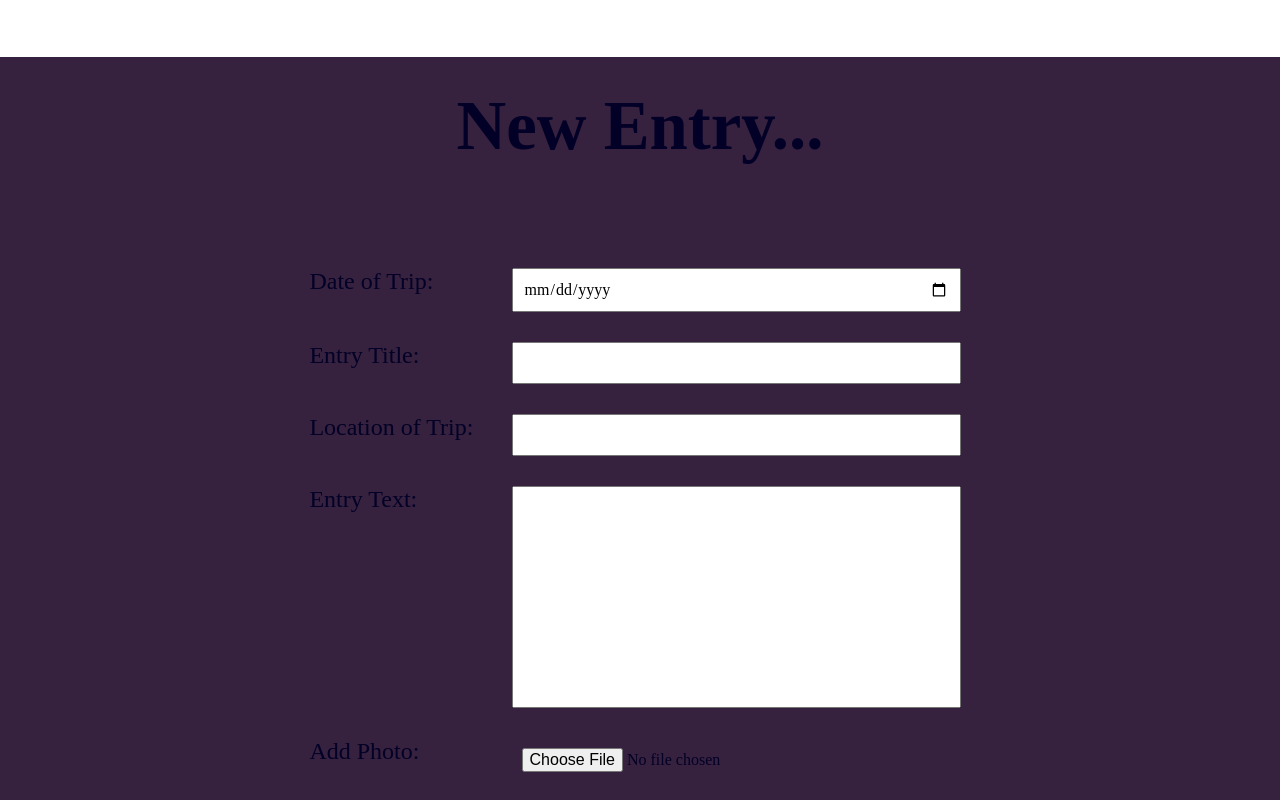
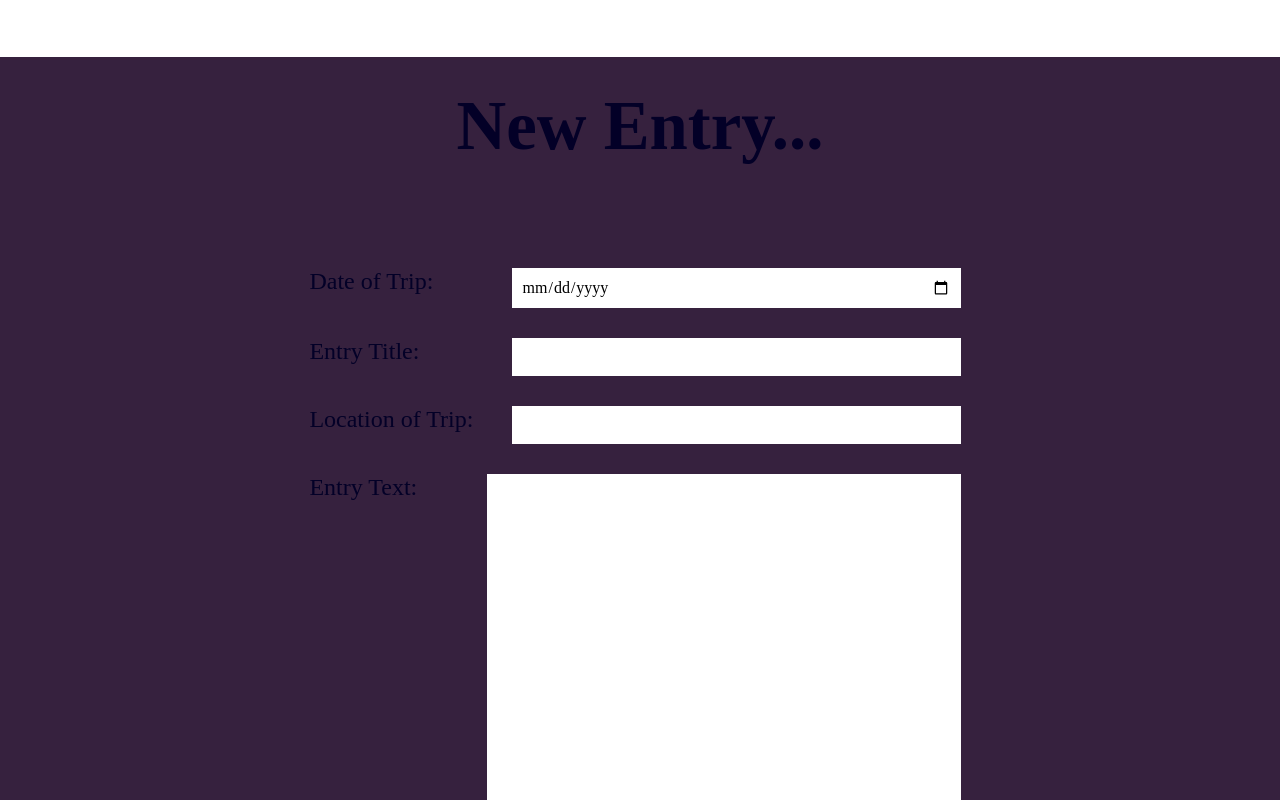
Before and after one commit to haleymor/haleyMorrisProjectFive, a React (Create React App) app: page / in a window 1280 px wide. Both pictures are taken after a click on the icon 1249 px from the left and 32 px from the top of the page. Shown: the top 800 px of the page. Built offline with nearby package versions, Linux system fonts and the light colour scheme; a web font is replaced by a local one.

Commit message:
styling for entry section, replace entry text input with textarea

```diff
--- a/src/App.css
+++ b/src/App.css
@@ -84,6 +84,7 @@ font-family: 'Oxygen', sans-serif; */
 .input input {
   padding: 10px;
   margin: 0 10px;
+  border: none;
 }
 
 .formSection h1 {
@@ -92,8 +93,10 @@ font-family: 'Oxygen', sans-serif; */
   color: #030027;
 }
 
-.formSection .entryText input {
-  padding: 100px 0;
+.formSection .entryText textarea {
+  resize: none;
+  margin: 0 10px;
+  border: none;
 }
 
 .appHeader {
@@ -170,6 +173,32 @@ font-family: 'Oxygen', sans-serif; */
   z-index: -1;
 }
 
+.singleEntry {
+  background: #FDFFFC;
+  border: 2px solid #030027;
+  margin: 30px 150px;
+}
+
+.singleEntry h5 {
+  font-family: 'Indie Flower';
+  font-size: 3rem;
+  margin: 0;
+  padding-top: 30px;
+  text-transform: uppercase;
+  color: #030027;
+}
+
+.singleEntry h6 {
+  font-size: 1rem;
+  margin: 0;
+}
+
+.singleEntry p {
+  margin-top: 30px;
+  padding: 0 20px;
+  text-align: left;
+}
+
 .appFooter {
   background: #030027;
   color: #FDFFFC;
--- a/src/App.js
+++ b/src/App.js
@@ -39,8 +39,6 @@ class App extends Component {
       showList: false,
       showEntry: true,
       singleEntry: entryId,
-    }, () => {
-      console.log(this.state.showEntry);
     })
   }
 
--- a/src/components/Entries.js
+++ b/src/components/Entries.js
@@ -33,8 +33,6 @@ class Entries extends Component {
 
   handleClick = (e) => {
     e.preventDefault();
-    console.log('im being clicked');
-    console.log(e.target.value);
     this.props.handleEntryClick(e.target.value);
   }
 
--- a/src/components/Entry.js
+++ b/src/components/Entry.js
@@ -38,8 +38,6 @@ class Entry extends Component {
         stateToBeSet.push(data);
       }
 
-      console.log(stateToBeSet)
-
       this.setState({
         journalData: stateToBeSet,
       }, () => {
@@ -49,16 +47,15 @@ class Entry extends Component {
 
   }
 
-
   render() {
     return (
       <section className="singleEntry">
         {this.state.journalData.map((entry) => {
           return (
-            <div>
+            <div className="entryContainer">
               <h5>{entry.name.title}</h5>
-              <p>{entry.name.date}</p>
-              <p>{entry.name.location}</p>
+              <h6>{entry.name.date}</h6>
+              <h6>{entry.name.location}</h6>
               <p>{entry.name.text}</p>
               <img src={entry.name.photo} alt="" />
             </div>
--- a/src/components/Form.js
+++ b/src/components/Form.js
@@ -88,7 +88,9 @@ class Form extends Component {
           </div>
           <div className="entryText input">
             <label htmlFor="text">Entry Text:</label>
-            <input type="text" id="text" onChange={this.handleTextChange} value={this.state.userInputText} />
+            <textarea id="text" rows="20" cols="60" onChange={this.handleTextChange} value={this.state.userInputText}>
+            </textarea>
+            {/* <input type="text" id="text" onChange={this.handleTextChange} value={this.state.userInputText} /> */}
           </div>
           <div className="addPhoto input">
             <label htmlFor="photo">Add Photo:</label>
```
